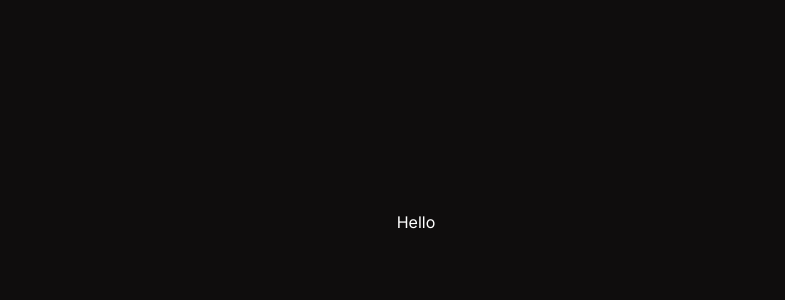
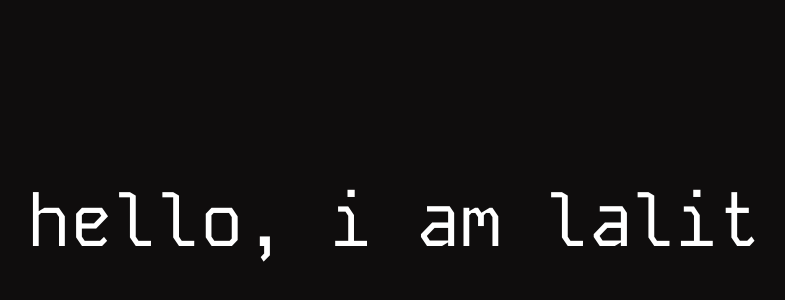
Before and after one commit to lalitm1004/l.skarj.pl, a Next.js app: page /nothing in a window 1280 px wide. Shown: the part 178-478 px from the top of the page, without its empty margins (224-1009 px from the left). Built offline with nearby package versions, Linux system fonts and the light colour scheme.

Commit message:
Make text stream

```diff
--- a/app/nothing/page.js
+++ b/app/nothing/page.js
@@ -2,6 +2,11 @@
 import { useEffect, useState } from "react";
 import { useRouter } from "next/navigation";
 import { motion } from "framer-motion";
+import localFont from "next/font/local";
+
+const KodeMono = localFont({
+  src: '../../public/fonts/KodeMono.ttf'
+})
 
 export default function Nothing() {
 
@@ -9,17 +14,40 @@ export default function Nothing() {
   const [width, setWidth] = useState(0);
   const [loading, setLoading] = useState(true);
 
+  const [display, setDisplay] = useState("");
+  const [displayCursor, setDisplayCursor] = useState(false);
+
   useEffect(() => {
     setHeight(window.innerHeight);
     setWidth(window.innerWidth);
     setLoading(false);
   }, [])
 
-  // const router = useRouter();
+  useEffect(() => {
+    const intervalId = setInterval(() => {
+      setDisplayCursor((prev) => !prev);
+    }, 500)
 
-  // useEffect(() => {
-  //     router.push("/")
-  // })
+    return () => clearInterval(intervalId);
+  })
+
+  useEffect(() => {
+
+    setTimeout(() => {
+      const streamText = async (string) => {
+        for (const letter of string) {
+          if (letter === " ") await new Promise(r => setTimeout(r, 200));
+          else await new Promise(r => setTimeout(r, 65))
+
+          setDisplay((prevDisplay) => `${prevDisplay}${letter}`)
+        }
+      }
+      streamText("hello, i am lalit");
+
+    }, 1000)
+
+  }, [])
+
   return (
       <main className={`overflow-hidden flex min-h-screen w-screen justify-center items-center ${(loading) ? "bg-nothing" : "bg-off-black"}`}>
         <motion.div
@@ -31,8 +59,10 @@ export default function Nothing() {
             duration: 0.5
           }}
         />
-        <div className="absolute h-screen w-screen flex justify-center items-center">
-          <p className="text-white">Hello</p>
+        <div className={`${loading && "opacity-0"} absolute h-screen w-screen flex justify-center items-center`}>
+          <pre className={`${KodeMono.className} text-white text-2xl md:text-7xl`}>
+            {display}{(displayCursor && display) ? "|" : " "}
+          </pre>
         </div>
       </main>
   )
--- a/next.config.mjs
+++ b/next.config.mjs
@@ -1,4 +1,6 @@
 /** @type {import('next').NextConfig} */
-const nextConfig = {};
+const nextConfig = {
+    reactStrictMode: false,
+};
 
 export default nextConfig;
```
Also changed, not shown: public/fonts/KodeMono.ttf (added).
